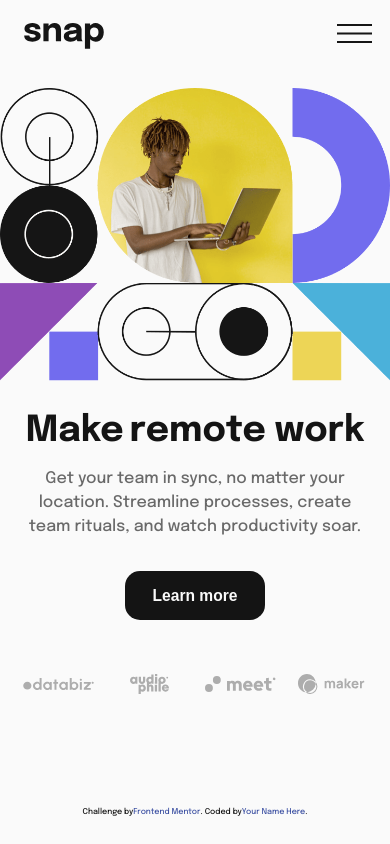
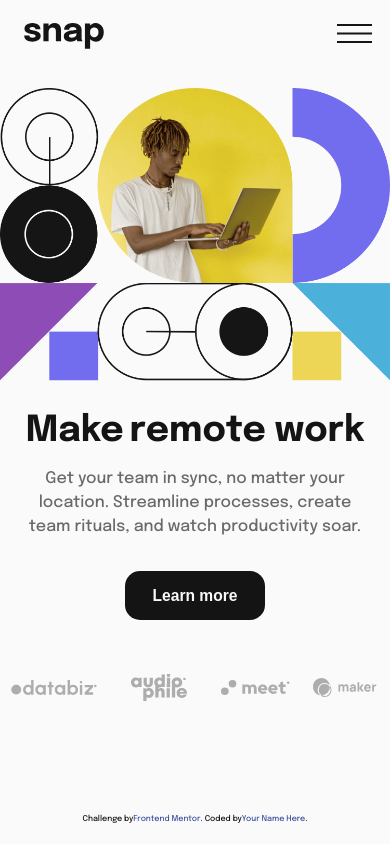
Before and after one commit to GuilhemJoly/intro-section-with-dropdown-navigation-main, a plain HTML site: page index.html in a window 390 px wide. Drawn offline with Linux system fonts and the light colour scheme.

Commit message:
update_clientLogos_size: adding individual class to all clientLogos and change sizes

```diff
--- a/index.html
+++ b/index.html
@@ -69,10 +69,10 @@
         </p>
         <button>Learn more</button>
         <div class="clientLogos">
-          <img class="clientLogoSize" src="images/client-databiz.svg" alt="logo databiz" />
-          <img class="clientLogoSize" src="images/client-audiophile.svg" alt="logo audiophile" />
-          <img class="clientLogoSize" src="images/client-meet.svg" alt="logo meet" />
-          <img class="clientLogoSize" src="images/client-maker.svg" alt="logo maker" />
+          <img class="clientLogoSize databizLogo" src="images/client-databiz.svg" alt="logo databiz" />
+          <img class="clientLogoSize audiophileLogo" src="images/client-audiophile.svg" alt="logo audiophile" />
+          <img class="clientLogoSize meetLogo" src="images/client-meet.svg" alt="logo meet" />
+          <img class="clientLogoSize makerLogo" src="images/client-maker.svg" alt="logo maker" />
         </div>
       </div>
       <div class="pageImg">
--- a/styles/styles.css
+++ b/styles/styles.css
@@ -409,6 +409,7 @@ footer {
     width: 18vw;
     height: 5vw;
     object-fit: scale-down;
+    margin: auto;
   }
   footer {
     margin-top: 4rem;
@@ -695,12 +696,23 @@ footer {
     border-radius: 15px;
   }
   .clientLogos {
-    width: 88%;
+    width: 100%;
+    height: 10vw;
   }
   .clientLogoSize {
-    width: 18vw;
-    height: 5vw;
-    object-fit: scale-down;
+    margin: auto;
+  }
+  .databizLogo {
+    width: 22vw;
+    height: 7.5vw;
+  }
+  .audiophileLogo {
+    width: 21vw;
+    height: 7vw;
+  }
+  .makerLogo, .meetLogo{
+    width: 17.5vw;
+    height: 4.8vw;
   }
   .attribution {
     font-size: 0.5rem;
```
